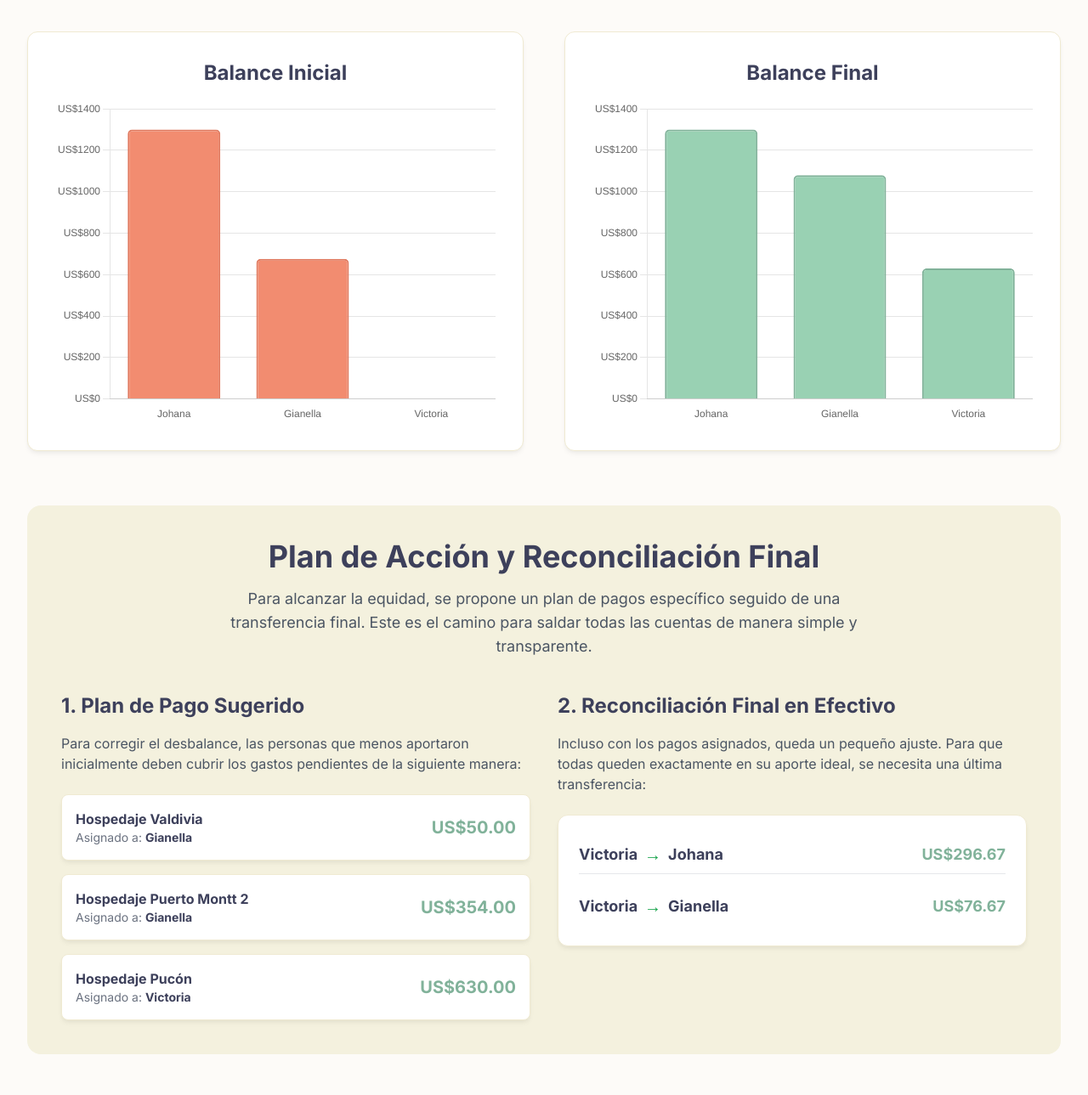
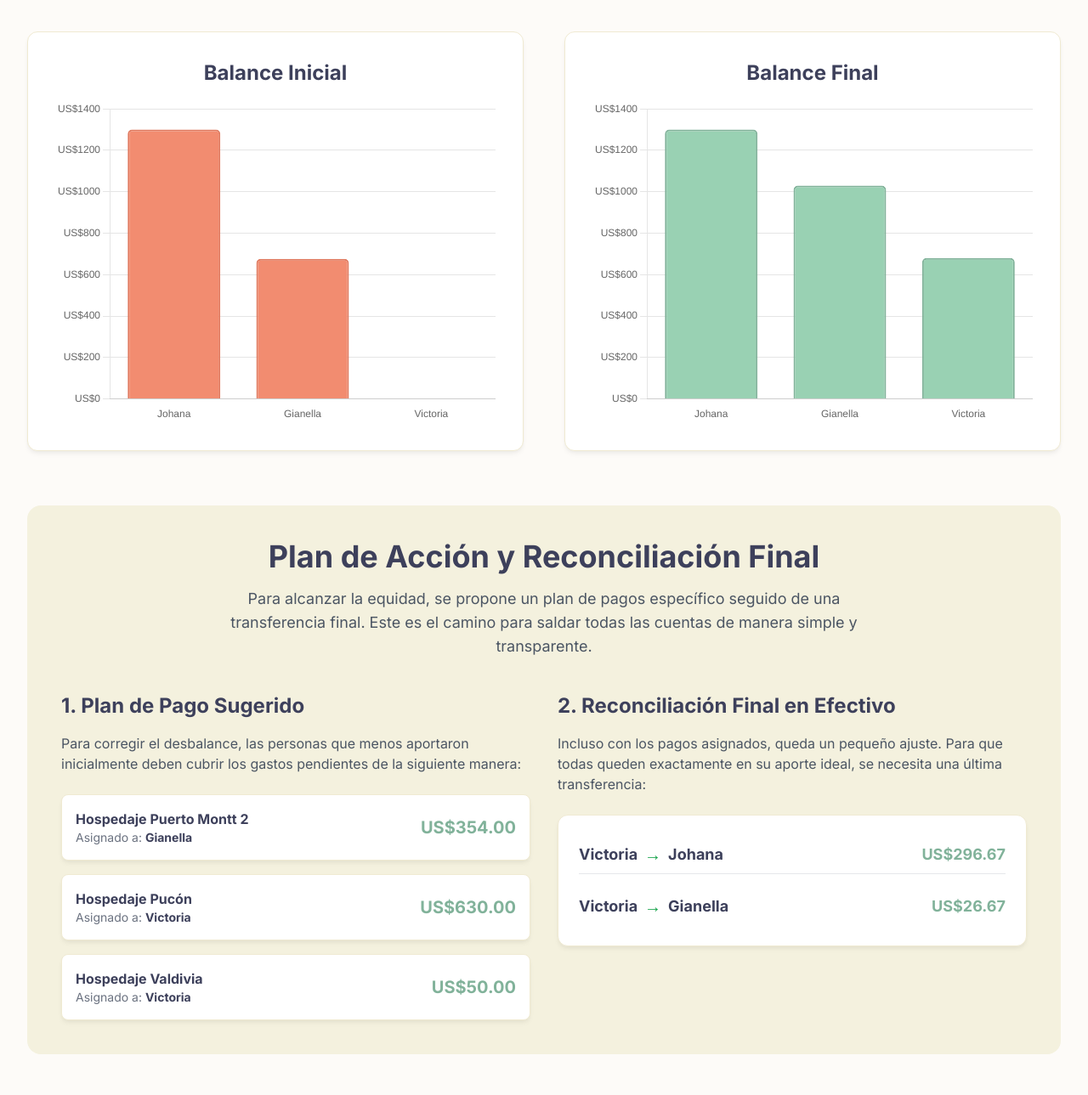
Before and after one commit to gmeringolo/Presupuesto-Chile, a plain HTML site: page index.html in a window 1280 px wide. Shown: the part 1191-2480 px from the top of the page at 85% size. Drawn offline with nearby package versions, Linux system fonts and the light colour scheme.

Commit message:
cambio hospedaje valdivia

```diff
--- a/index.html
+++ b/index.html
@@ -148,15 +148,15 @@
                 { person: 'Victoria', amount: 0, item: 'Sin pagos iniciales' }
             ],
             pendingExpenses: [
-                { item: 'Hospedaje Valdivia', amount: 50, payer: 'Gianella' },
                 { item: 'Hospedaje Puerto Montt 2', amount: 354, payer: 'Gianella' },
-                { item: 'Hospedaje Pucón', amount: 630, payer: 'Victoria' }
+                { item: 'Hospedaje Pucón', amount: 630, payer: 'Victoria' },
+                { item: 'Hospedaje Valdivia', amount: 50, payer: 'Victoria' }
             ],
             finalSettlement: {
                 from: 'Victoria',
                 to: [
                     { person: 'Johana', amount: 296.67 },
-                    { person: 'Gianella', amount: 76.67 }
+                    { person: 'Gianella', amount: 26.67 }
                 ],
                 total: 373.34
             }
```
